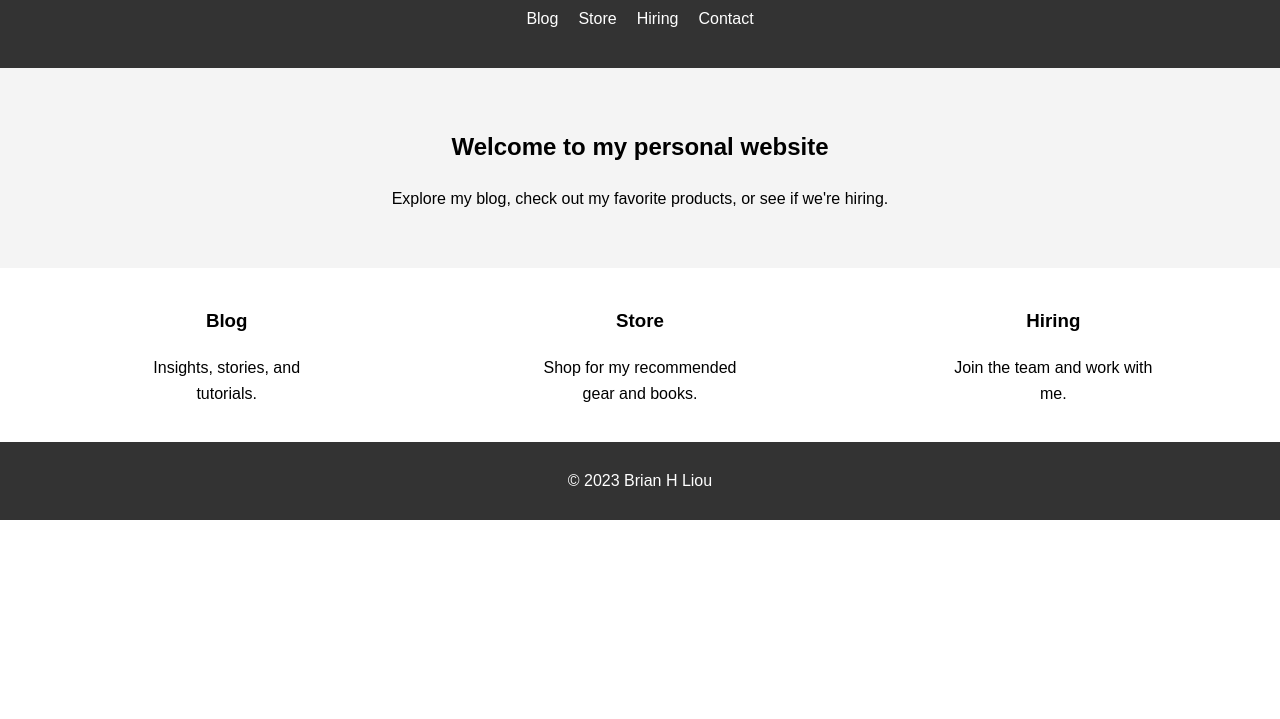
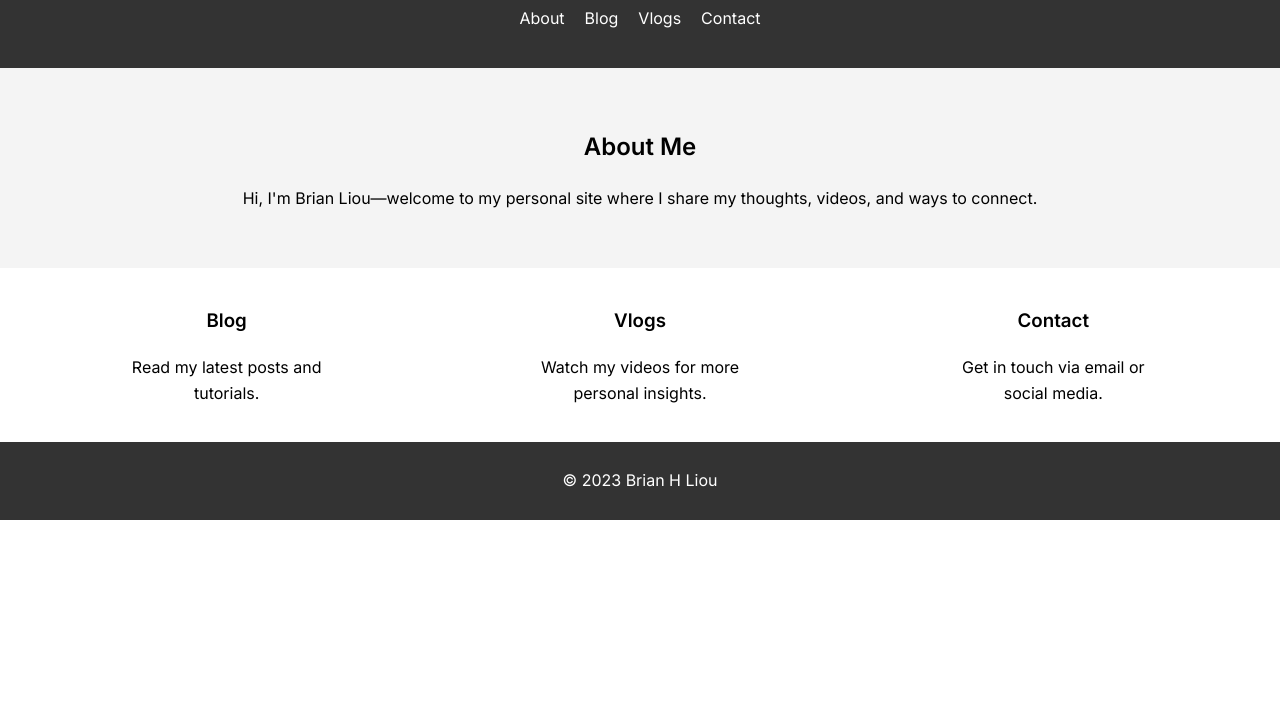
Before and after one commit to brianhliou/brianhliou.github.io, a plain HTML site: page index.html in a window 1280 px wide. Shown: the part 81-800 px from the top of the page. Drawn offline with Linux system fonts and the light colour scheme.

Commit message:
Reorganize site with about landing and update styles

```diff
--- a/index.html
+++ b/index.html
@@ -3,6 +3,7 @@
 <head>
     <meta charset="UTF-8">
     <meta name="viewport" content="width=device-width, initial-scale=1.0">
+    <meta name="description" content="Brian Liou's personal website with blog, vlogs, and ways to contact him">
     <title>Brian H Liou</title>
     <link rel="stylesheet" href="style.css">
 </head>
@@ -11,30 +12,30 @@
         <h1>Brian H Liou</h1>
         <nav>
             <ul>
-                <li><a href="#">Blog</a></li>
-                <li><a href="#">Store</a></li>
-                <li><a href="#">Hiring</a></li>
-                <li><a href="#">Contact</a></li>
+                <li><a href="#about">About</a></li>
+                <li><a href="#blog">Blog</a></li>
+                <li><a href="#vlogs">Vlogs</a></li>
+                <li><a href="#contact">Contact</a></li>
             </ul>
         </nav>
     </header>
     <main>
-        <section class="hero">
-            <h2>Welcome to my personal website</h2>
-            <p>Explore my blog, check out my favorite products, or see if we're hiring.</p>
+        <section id="about" class="hero">
+            <h2>About Me</h2>
+            <p>Hi, I'm Brian Liou—welcome to my personal site where I share my thoughts, videos, and ways to connect.</p>
         </section>
         <section class="features">
-            <div class="feature">
+            <div id="blog" class="feature">
                 <h3>Blog</h3>
-                <p>Insights, stories, and tutorials.</p>
+                <p>Read my latest posts and tutorials.</p>
             </div>
-            <div class="feature">
-                <h3>Store</h3>
-                <p>Shop for my recommended gear and books.</p>
+            <div id="vlogs" class="feature">
+                <h3>Vlogs</h3>
+                <p>Watch my videos for more personal insights.</p>
             </div>
-            <div class="feature">
-                <h3>Hiring</h3>
-                <p>Join the team and work with me.</p>
+            <div id="contact" class="feature">
+                <h3>Contact</h3>
+                <p>Get in touch via email or social media.</p>
             </div>
         </section>
     </main>
--- a/style.css
+++ b/style.css
@@ -1,5 +1,7 @@
+@import url('https://fonts.googleapis.com/css2?family=Inter:wght@400;600&display=swap');
+
 body {
-    font-family: Arial, sans-serif;
+    font-family: 'Inter', Arial, sans-serif;
     margin: 0;
     padding: 0;
     line-height: 1.6;
@@ -49,6 +51,17 @@ nav ul li a {
     text-align: center;
 }
 
+@media (max-width: 600px) {
+    .features {
+        flex-direction: column;
+        align-items: center;
+    }
+
+    .feature {
+        margin-bottom: 20px;
+    }
+}
+
 footer {
     background: #333;
     color: #fff;
```
